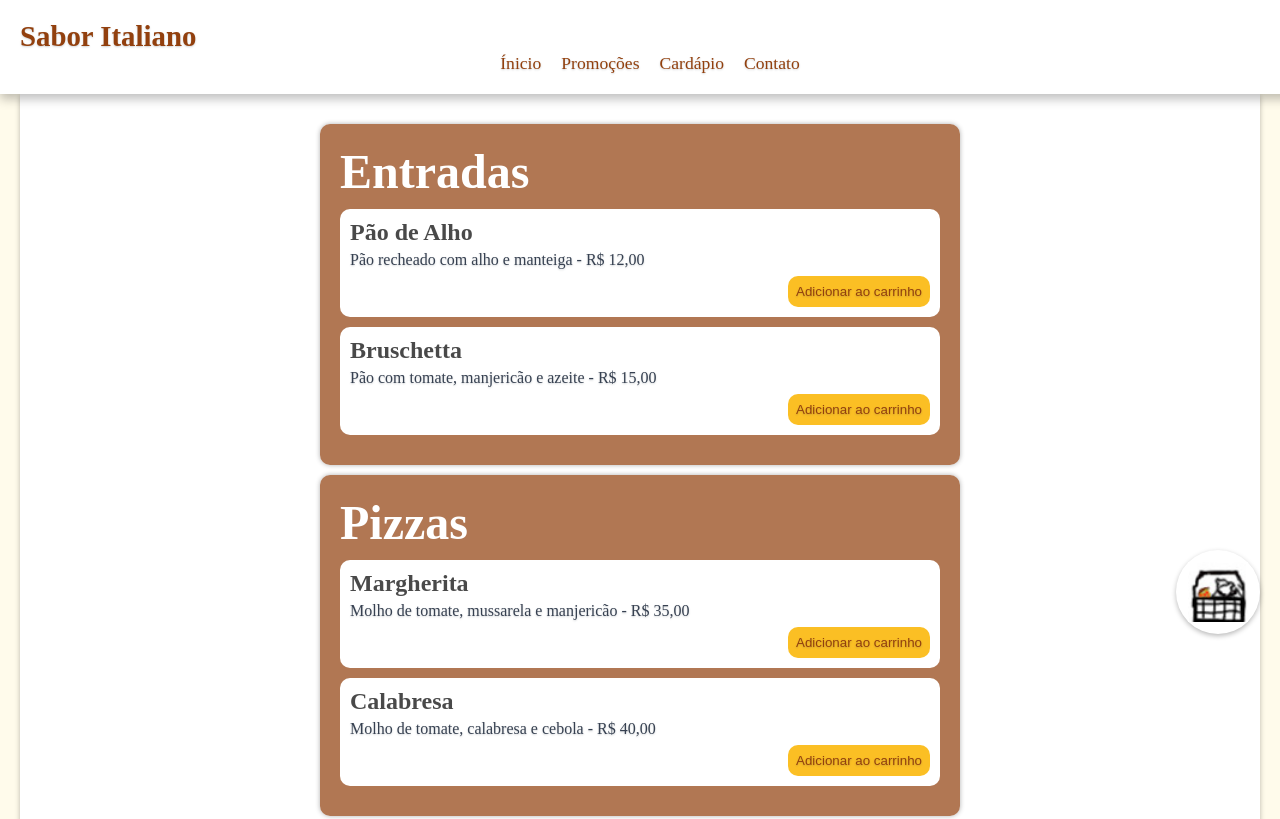
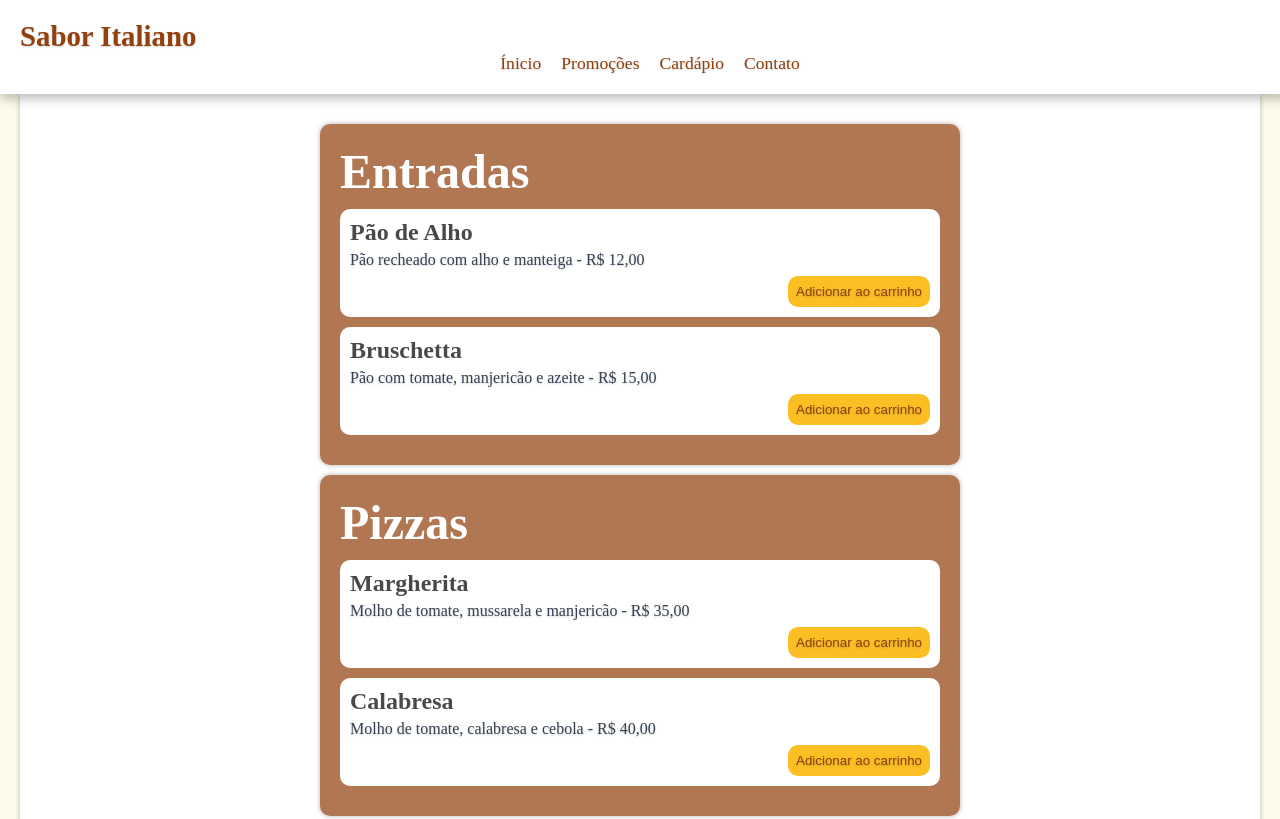
Before and after one commit to pedroH-fullstack/sabor-italiano, a plain HTML site: page cardapio.html in a window 1280 px wide. Shown: the top 819 px of the page. Drawn offline with Linux system fonts and the light colour scheme.

Commit message:
tirei a imagem

```diff
--- a/cardapio.html
+++ b/cardapio.html
@@ -18,10 +18,6 @@
                             <a href="#contato">Contato</a>
                         </ul>
                     </nav>
-                </div>
-                <div id="conteiner-carrinho">
-
-                    <img src="imagens/Sem título.jpg" alt="cestinha">
                 </div>
     </header>
 
--- a/estilo/cardapio.css
+++ b/estilo/cardapio.css
@@ -58,19 +58,6 @@ header nav a{
 
 header nav a:hover{
     color: var(--ambarP);
-}
-
-#conteiner-carrinho{
-    display: flex;
-    justify-content: flex-end;
-    align-items: flex-end;
-    position: fixed;
-    right: 20px;
-    top: 550px;
-    background-color: white;
-    padding: 12px;
-    border-radius: 50%;
-    box-shadow: 0px 2px 5px rgba(0, 0, 0, 0.274);
 }
 
 
```
